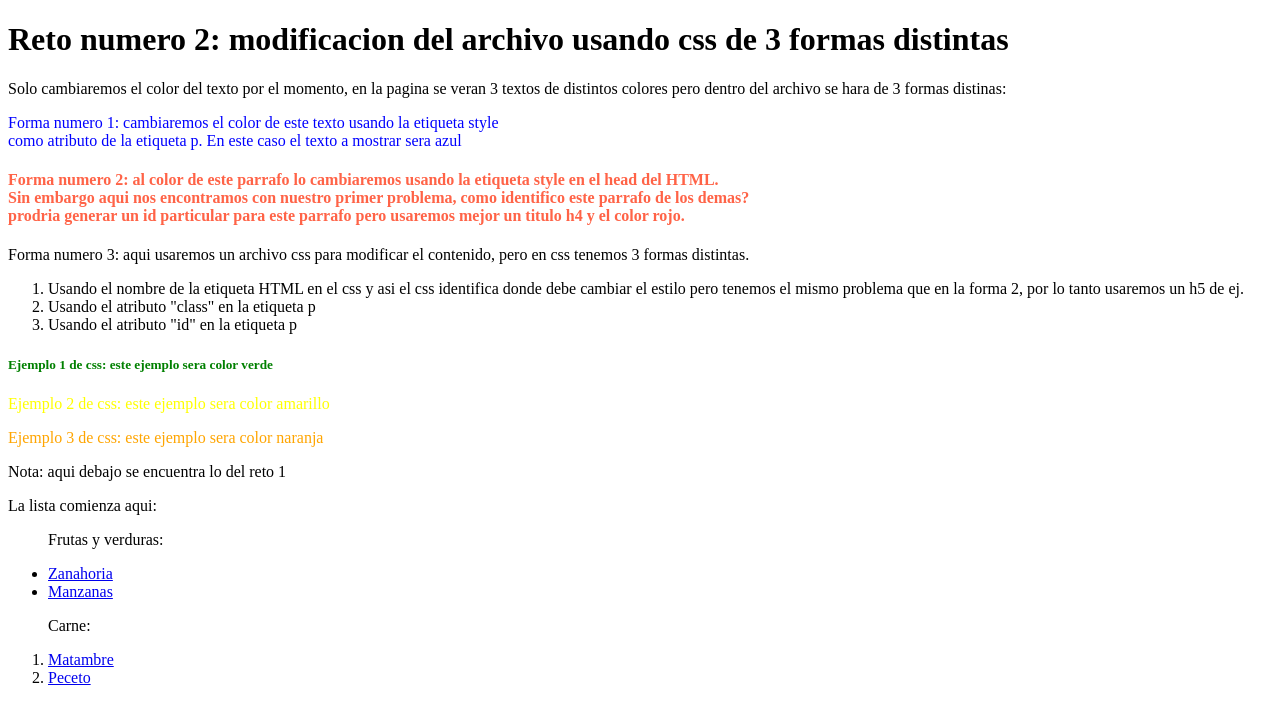
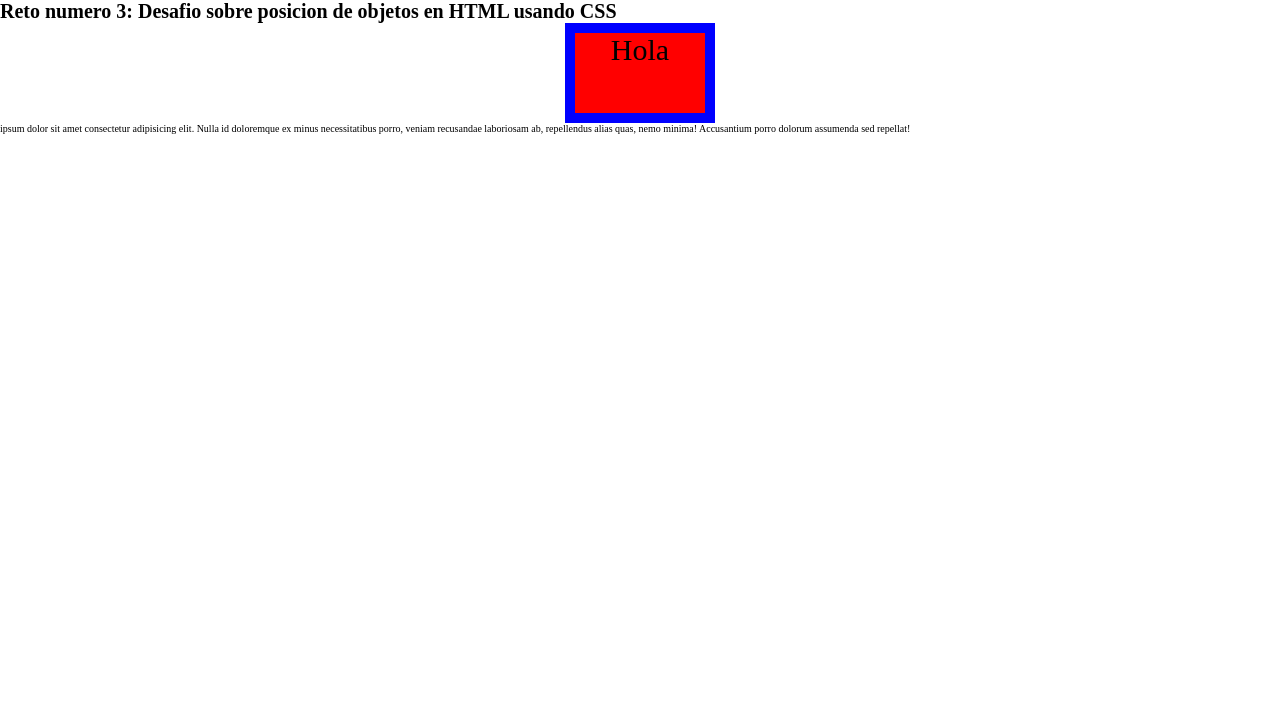
Before and after one commit to Eze-Alarcon/Curso_de_HTML_y_CSS, a plain HTML site: page index.html in a window 1280 px wide. Drawn offline with Linux system fonts and the light colour scheme.

Commit message:
Continuar el reto en un futuro ya que no lo pude realizar

```diff
--- a/CSS/style.css
+++ b/CSS/style.css
@@ -1,11 +1,24 @@
-h5 {  /* ejemplo 1 de CSS usando la etiqueta como guia (mala practica)*/
-    color:green;
+* {
+    box-sizing: border-box;
+    margin: 0;
+    padding: 0;
+}
+html{
+    font-size: 62.5%;
 }
 
-.parrafo { /* ejemplo 2 de CSS usando clases */
-    color:yellow;
+.uno {
+    font-size: 3rem;
+    text-align: center;
+    border: 1rem solid blue;
+    background-color: red;
+    height: 10rem;
+    width: 15rem;
+    margin: 0 auto;
+    position: relative;
 }
 
-#texto { /* ejemplo 3 de CSS usando id */
-    color:orange;
+.uno p {
+    margin: 0 auto;
+    padding: 0;
 }
--- a/index.html
+++ b/index.html
@@ -2,56 +2,20 @@
 <html>
     <head>
         <meta charset="UTF-8" >
-        <meta name="desciption" content="Esta pagina te mostrara fotos de gatos">
-        <meta name="robots" content="index,follow" >
-        <title>RETO 2</title>
+        <title>RETO 3</title>
         <meta name="viewport" content="width=device-width, initial-scale=1.0" >
-        <link rel="stylesheet" href="./CSS/style.css" >  <!-- Recordar que para llamar a un archivo externo es con la etiqueta LINK no META.... -->
-        <style>
-            h4{
-                color:tomato;
-            }
-        </style>
+        <link rel="stylesheet" href="./CSS/style.css" >
     </head>
     <body>
-        <h1>Reto numero 2: modificacion del archivo usando css de 3 formas distintas</h1>
-        <p>Solo cambiaremos el color del texto por el momento, en la pagina se veran 3 textos de distintos colores pero
-            dentro del archivo se hara de 3 formas distinas:</p>
-        <p style="color: blue">Forma numero 1: cambiaremos el color de este texto usando la etiqueta style
-            <br>como atributo de la etiqueta p. En este caso el texto a mostrar sera azul</p>
-
-        <h4>Forma numero 2: al color de este parrafo lo cambiaremos usando la etiqueta style en el head del HTML.
-            <br>Sin embargo aqui nos encontramos con nuestro primer problema, como identifico este parrafo de los demas?
-            <br>prodria generar un id particular para este parrafo pero usaremos mejor un titulo h4 y el color rojo.
-        </h4>
-
-        <p>Forma numero 3: aqui usaremos un archivo css para modificar el contenido, pero en css tenemos 3 formas distintas.</p>
-        <ol>
-            <li>Usando el nombre de la etiqueta HTML en el css y asi el css identifica donde debe cambiar el estilo pero tenemos el mismo problema que en la forma 2, por lo tanto usaremos un h5 de ej.</li>
-            <li>Usando el atributo "class" en la etiqueta p</li>
-            <li>Usando el atributo "id" en la etiqueta p</li>
-        </ol>
-
-        <h5>Ejemplo 1 de css: este ejemplo sera color verde</h5>
-
-        <p class="parrafo" >Ejemplo 2 de css: este ejemplo sera color amarillo</p>
-
-        <p id="texto" >Ejemplo 3 de css: este ejemplo sera color naranja</p>
-
-        <p>Nota: aqui debajo se encuentra lo del reto 1</p>
-
-        <p>La lista comienza aqui:</p>
-        <ul>
-            <p>Frutas y verduras:</p>
-            <li><a href="https://soycomocomo.es/media/2019/03/zanahorias.jpg"> Zanahoria </a> </li>
-            <li><a href="https://img.huffingtonpost.com/asset/5ef9ffab250000a502c28ec2.jpeg?ops=scalefit_720_noupscale"> Manzanas </a> </li>
-         </ul>
-
-        <ol>
-             <p>Carne:</p>
-             <li> <a href="http://www.asadoesargentino.com/wp-content/uploads/2017/06/asado-matambre-sobre-mesa.png"> Matambre </a> </li>
-             <li> <a href="https://www.res.com.ar/media/catalog/product/cache/dbcd7fcd96d4e43f69e3e3703d135006/p/e/peceto_6.jpg"> Peceto </a> </li>
-
-         </ol>
+        <h1>Reto numero 3: Desafio sobre posicion de objetos en HTML usando CSS</h1>
+        <div class="padre">
+             <div class="uno">
+                  <p>Hola</p>
+             </div>
+             <div class="dos">
+                 <p>ipsum dolor sit amet consectetur adipisicing elit. Nulla id doloremque ex minus necessitatibus porro, veniam recusandae laboriosam ab, repellendus alias quas, nemo minima! Accusantium porro dolorum assumenda sed repellat!</p>
+             </div>
+        </div>
     </body>
 </html>
+<!-- Completare este reto en un futuro ya que faltan temas para explicar para hacerlo como yo quisiera :C -->
```
